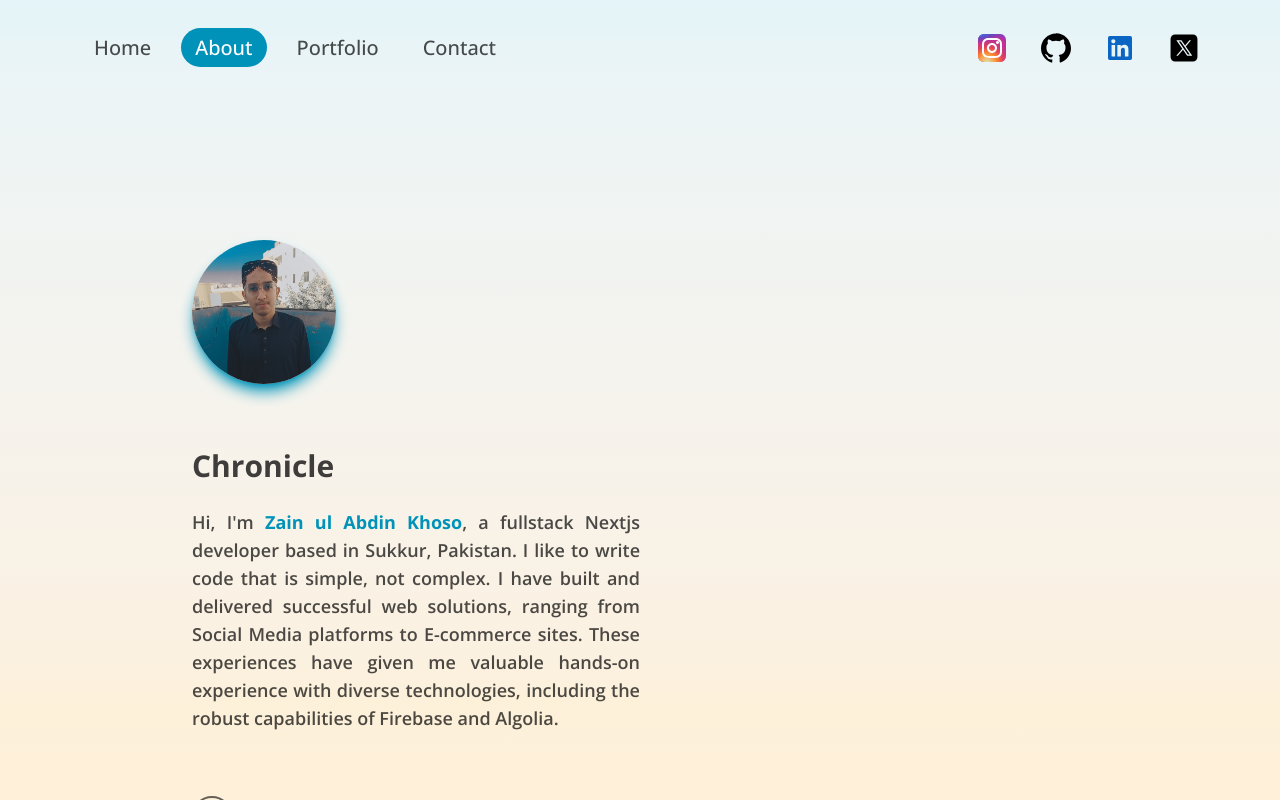
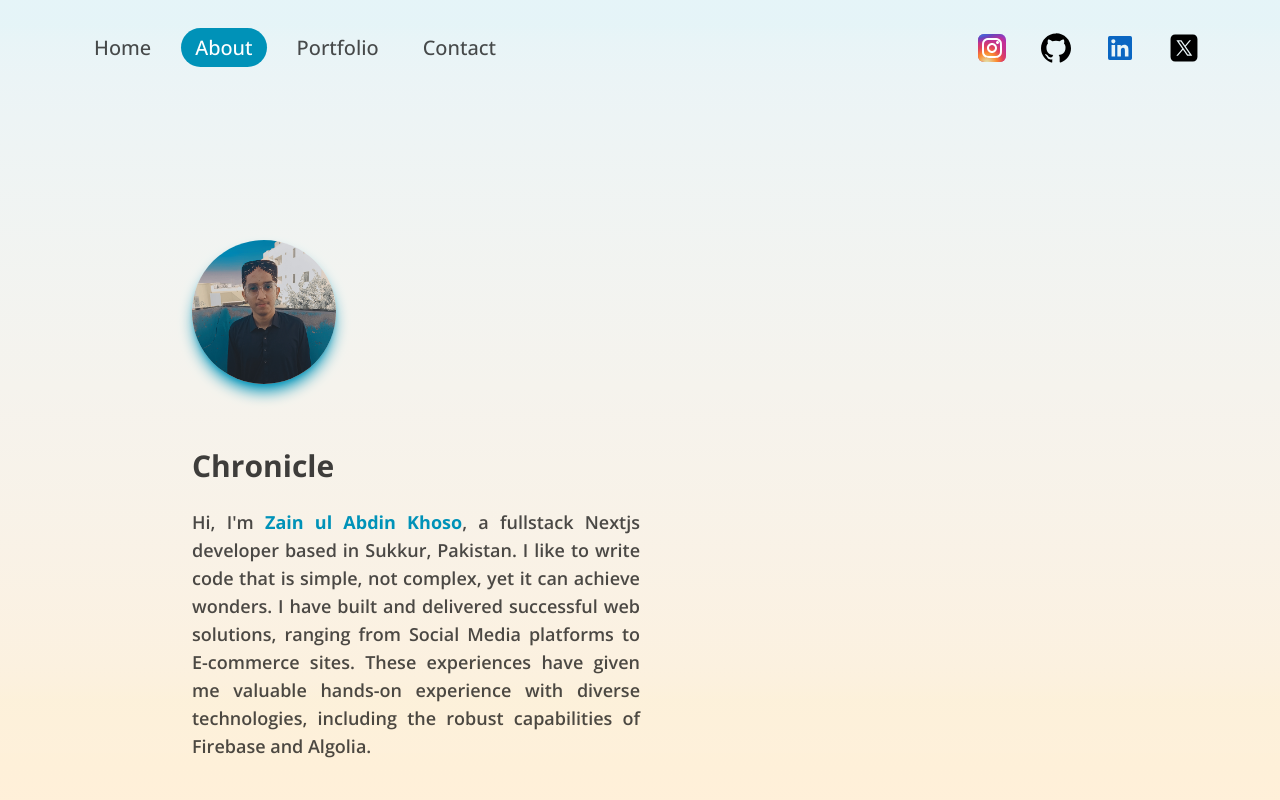
Before and after one commit to Zain-Khoso/Zain-Khoso, a Next.js app: page /about in a window 1280 px wide. Built offline with nearby package versions, Linux system fonts and the light colour scheme; a web font is replaced by a local one.

Commit message:
fix: Small Tweaks.

```diff
--- a/src/app/about/page.tsx
+++ b/src/app/about/page.tsx
@@ -15,7 +15,7 @@ export default function AboutPage() {
       initial={{ y: "-200vh" }}
       animate={{ y: "0%" }}
       transition={{ duration: 1 }}
-      className="space-y-36 px-4 pt-36 sm:px-8 md:px-12 lg:px-20 xl:px-48"
+      className="space-y-36 px-4 py-36 sm:px-8 md:px-12 lg:px-20 xl:px-48"
     >
       <AboutSection />
 
--- a/src/components/AboutPageSections/AboutSection.tsx
+++ b/src/components/AboutPageSections/AboutSection.tsx
@@ -29,11 +29,11 @@ export default function AboutSection() {
         <p className="text-justify text-lg font-semibold text-black/70">
           Hi, I'm <Highlighter>Zain ul Abdin Khoso</Highlighter>, a fullstack
           Nextjs developer based in Sukkur, Pakistan. I like to write code that
-          is simple, not complex. I have built and delivered successful web
-          solutions, ranging from Social Media platforms to E-commerce sites.
-          These experiences have given me valuable hands-on experience with
-          diverse technologies, including the robust capabilities of Firebase
-          and Algolia.
+          is simple, not complex, yet it can achieve wonders. I have built and
+          delivered successful web solutions, ranging from Social Media
+          platforms to E-commerce sites. These experiences have given me
+          valuable hands-on experience with diverse technologies, including the
+          robust capabilities of Firebase and Algolia.
         </p>
       </article>
 
--- a/src/components/AboutPageSections/ExperienceSection.tsx
+++ b/src/components/AboutPageSections/ExperienceSection.tsx
@@ -6,7 +6,6 @@ import Hero from "@/assets/images/hero.png";
 
 // Components.
 import SectionTitle from "../SectionTitle";
-import JumpSectionButton from "../JumpSectionButton";
 import ExperienceTile from "../ExperienceTile";
 
 // Component used inside about page to show my experiences.
@@ -36,8 +35,6 @@ export default function ExperienceSection() {
           rightSide={true}
         />
       </div>
-
-      <JumpSectionButton />
     </section>
   );
 }
--- a/src/components/ExperienceTile.tsx
+++ b/src/components/ExperienceTile.tsx
@@ -27,7 +27,7 @@ export default function ExperienceTile({
       className={`flex h-48 justify-between ${rightSide && "flex-row-reverse"}`}
     >
       <div className="w-1/3 space-y-4">
-        <Link href={companyLink} className="flex flex-row items-center gap-1">
+        <Link href={companyLink} className="flex flex-row items-center gap-2">
           <Image
             alt="Hippopitch Logo"
             src={companyLogo}
```
